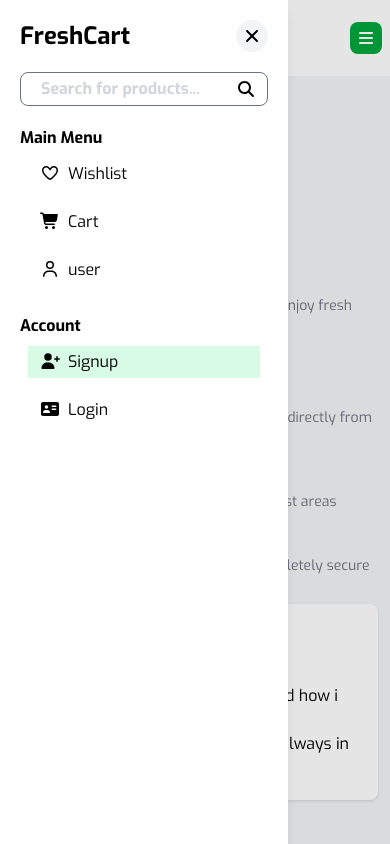
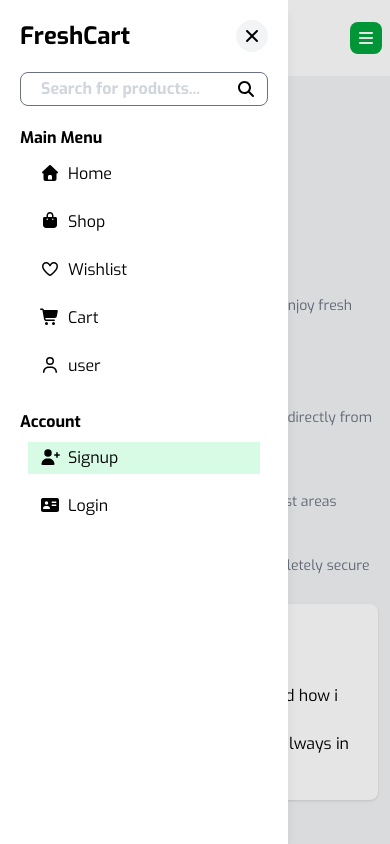
Before and after one commit to adelyousif552-art/finalFreshcart, a Next.js app: page /signup in a window 390 px wide. Both pictures are taken after a click on the button 366 px from the left and 38 px from the top of the page. Shown: the top 844 px of the page. Built offline with nearby package versions, Linux system fonts and the light colour scheme; no server answers.

Commit message:
newwwupdate5

```diff
--- a/src/components/shared/Footer/Footer.tsx
+++ b/src/components/shared/Footer/Footer.tsx
@@ -24,23 +24,23 @@ export default function Footer() {
     <section className="space-y-3">
       <h2 className="font-bold">Categories</h2>
       <ul className="text-gray-500 space-y-3 **:hover:text-gray-800 **:transition-all **:duration-200">
-       <li> <Link  className='space-x-2' href={'/mensfashion'}>
+       <li> <Link  className='space-x-2' href={'/categories/6439d5b90049ad0b52b90048'}>
           <span>Men's Fashion</span>
           </Link>
           </li>
-       <li>  <Link className='space-x-2' href={'/womensfashion'}>
+       <li>  <Link className='space-x-2' href={'/categories/6439d58a0049ad0b52b9003f'}>
           <span>women's Fashion</span>
           </Link>
           </li>
-       <li><Link className='space-x-2' href={'/baby'}>
+       <li><Link className='space-x-2' href={'/categories/6439d40367d9aa4ca97064cc'}>
           <span>Baby & Toys</span>
           </Link>
           </li>
-       <li><Link className='space-x-2' href={'/beauty'}>
+       <li><Link className='space-x-2' href={'/categories/6439d2d167d9aa4ca970649f'}>
           <span>Beauty & Health</span>
           </Link>
           </li>
-       <li> <Link className='space-x-2' href={'/electronics'}>
+       <li> <Link className='space-x-2' href={'/categories/6439d2d167d9aa4ca970649f'}>
           <span>Electronics</span>
           </Link>
           </li>
@@ -60,7 +60,7 @@ export default function Footer() {
       <h2 className="font-bold">Customer Service</h2>
       <ul className="text-gray-500 space-y-3 *:hover:text-gray-800 *:transition-all *:duration-200 *:cursor-pointer">
        <li><Link href={'/myaccount'}>My Account</Link></li>
-       <li><Link href={'/orderhistory'}>Order History</Link></li>
+       <li><Link href={'/allorders'}>Order History</Link></li>
        <li><Link href={'/wishlist'}>Wishlist</Link></li>
        <li><Link href={'/returnsfunds'}>Returns & Refunds</Link></li>
        <li><Link href={'/helpcenter'}>Help Center</Link></li>
--- a/src/components/shared/Navbar/Navbar.tsx
+++ b/src/components/shared/Navbar/Navbar.tsx
@@ -1,7 +1,7 @@
 'use client'
 import React, { useState } from 'react'
 import {FontAwesomeIcon} from'../../../../node_modules/@fortawesome/react-fontawesome'
-import {faAddressCard, faArrowDown, faArrowRightFromBracket, faBabyCarriage, faBars, faBolt, faBurger, faEllipsis, faEnvelope, faHospital, faList, faPerson, faPersonDress, faPhone, faRightFromBracket, faRotate, faSearch, faShoppingBag, faShoppingCart, faUserPlus, faXmark} from'../../../../node_modules/@fortawesome/free-solid-svg-icons'
+import {faAddressCard, faArrowDown, faArrowRightFromBracket, faBabyCarriage, faBars, faBolt, faBurger, faEllipsis, faEnvelope, faHome, faHospital, faList, faPerson, faPersonDress, faPhone, faRightFromBracket, faRotate, faSearch, faShoppingBag, faShoppingCart, faUserPlus, faXmark} from'../../../../node_modules/@fortawesome/free-solid-svg-icons'
 import {faHeart, faUser} from'../../../../node_modules/@fortawesome/free-regular-svg-icons'
 import Link from 'next/link'
 import { usePathname, useRouter } from 'next/navigation'
@@ -232,19 +232,37 @@ export default function Navbar() {
           <div className="mainmenu">
             <h2 className='font-bold'>Main Menu</h2>
             <ul className='p-2 *:hover:bg-green-300/30 *:py-1 *:px-3  *:space-x-2 space-y-4'>
-              <li className={`${currentpath==='/wishlist'?'bg-green-300/30':''}`}>
-                <Link  className='space-x-2' href={'/wishlist'}>
+            <li   onClick={()=>{
+              router.push('/')
+            }} className={`${currentpath==='/'?'bg-green-300/30':''}`}>
+                <Link  className='space-x-2 w-full' href={'/'}>
+                <FontAwesomeIcon icon={faHome}/>
+                <span>Home</span></Link>
+              </li>
+              <li onClick={()=>{
+                router.push('/shop')
+              }}  className={`${currentpath==='/shop'?'bg-green-300/30':''}`}>
+                <Link  className='space-x-2 w-full' href={'/shop'}>
+                <FontAwesomeIcon icon={faShoppingBag}/>
+                <span>Shop</span></Link>
+              </li>
+              <li onClick={()=>{
+                router.push('/wishlist')
+              }}  className={`${currentpath==='/wishlist'?'bg-green-300/30':''}`}>
+                <Link  className='space-x-2 w-full' href={'/wishlist'}>
                 <FontAwesomeIcon icon={faHeart}/>
                 <span>Wishlist</span></Link>
               </li>
-              <li className={`${currentpath==='/cart'?'bg-green-300/30':''}`}>
-                <Link  className='space-x-2' href={'/cart'}>
+              <li onClick={()=>{
+                router.push('/cart')
+              }}  className={`${currentpath==='/cart'?'bg-green-300/30':''}`}>
+                <Link  className='space-x-2 w-full' href={'/cart'}>
                 <FontAwesomeIcon icon={faShoppingCart}/>
                 <span>Cart</span>
                 </Link>
               </li>
               <li >
-                <Link  className='space-x-2' href={'/'}>
+                <Link  className='space-x-2 w-full' href={'/'}>
                 <FontAwesomeIcon icon={faUser}/>
                 <span>user</span></Link>
               </li>
@@ -254,19 +272,23 @@ export default function Navbar() {
             <h2 className='font-bold'>Account</h2>
             <ul className='p-2 *:py-1 *:px-3 *:hover:bg-green-300/30 *:transition-all *:duration-200  space-y-4'>
 
-             {isauthinticated? <li onClick={logout}  className='space-x-2'>
+             {isauthinticated? <li onClick={logout}  className='space-x-2 '>
                 <FontAwesomeIcon icon={faArrowRightFromBracket} />
                 <span>Logout</span>
               </li>:<>
 
-               <li className={`${currentpath==='/signup'?'bg-green-300/30':''}`}>
-                <Link className='space-x-2' href={'/signup'}>
+               <li onClick={()=>{
+                router.push('/signup')
+               }} className={`${currentpath==='/signup'?'bg-green-300/30':''}`}>
+                <Link className='space-x-2 w-full' href={'/signup'}>
                 <FontAwesomeIcon icon={faUserPlus}/>
                 <span>Signup</span>
                 </Link>
               </li>
-              <li className={`${currentpath==='/login'?'bg-green-300/30':''}`}>
-                <Link  className='space-x-2' href={'/login'}>
+              <li onClick={()=>{
+                router.push('/login')
+               }} className={`${currentpath==='/login'?'bg-green-300/30':''}`}>
+                <Link  className='space-x-2 w-full' href={'/login'}>
                 <FontAwesomeIcon icon={faAddressCard} />
                 <span>Login</span>
                 </Link>
```
